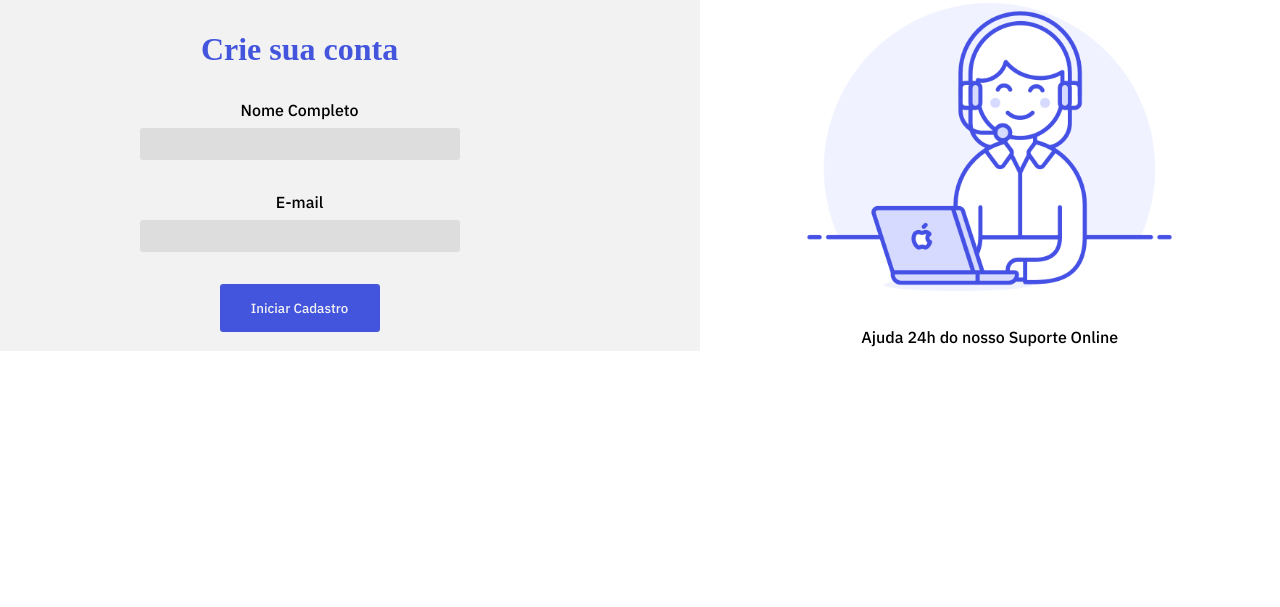
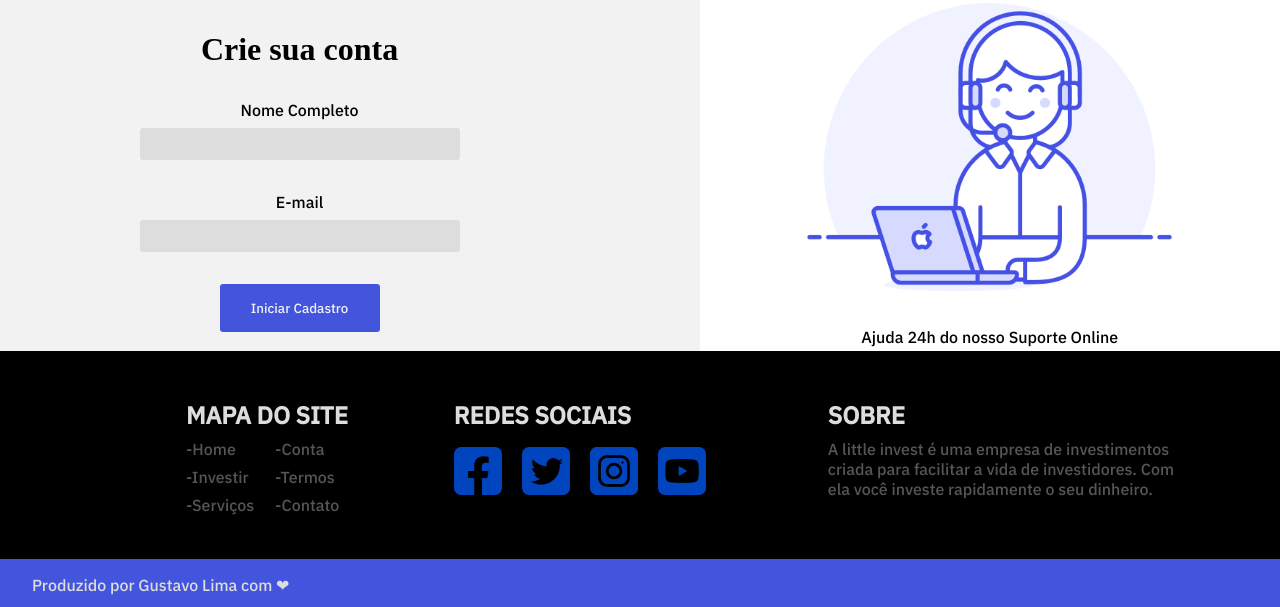
Before and after one commit to risingus/Little-Invest, a website: page src/views/index.html in a window 1280 px wide. Shown: the part 2188-2795 px from the top of the page. Before the commit the page ends 2539 px from the top, so only its background shows below. Drawn offline with nearby package versions, Linux system fonts and the light colour scheme; files that its build step writes are made by us from their sources; files whose address does not match are found by name.

Commit message:
1. Adicionado footer e subfooter. 2.Adicionado cursor ao hover button. 3.Mudado cor da porcetagem do lucro e dos bancos. 4. Adicionada linha separadora nos blocos dos proffits. 5.Mudado cor do h1 do criar conta para preto.

```diff
--- a/public/styles/styleMain.less
+++ b/public/styles/styleMain.less
@@ -3,8 +3,11 @@
 @background-secondary-color: #F2F2F2;
 @text-primary-color: #000000;
 @text-secondary-color: #565656;
+@footer-text-color: #DDDDDD;
 @input-color: #DDDDDD;
 @button-text-color: #f2f2f2;
+@footer-color: #000000;
+@line-color: #9B9999;
 
 
 *{
@@ -22,6 +25,7 @@ button{
     border: none;
     color: @button-text-color;
     border-radius: .2rem;
+    cursor: pointer;
 }
 
 a{
@@ -104,17 +108,36 @@ header{
     height: 15rem;
 }
 
+
+
 .proffits {
     background: @background-primary-color;
-    height: 10rem;
+    height: 11rem;
     width: 15rem;
     border-radius: .4rem;
     border: 1px @primary-color;
 
 }
 
+
 .proffits p{
     margin-top: .7rem;
+    margin-left: 1rem;
+}
+
+.proffits .text-proffits{
+    color: @primary-color;
+}
+
+.proffits .text-bank {
+    color: @text-secondary-color;
+}
+
+.banks .proffits .line{
+    border: 0;
+    border-top: 2px solid @line-color;
+    width: 3rem;
+    margin-top: .5rem;
     margin-left: 1rem;
 }
 
@@ -167,7 +190,7 @@ header{
 .create-account h2{
     margin-top: 2rem;
     text-align: center;
-    color: @primary-color;
+    color: @text-primary-color;
     margin-bottom: 2rem;
     font-size: 2rem;
 }
@@ -209,3 +232,52 @@ header{
     text-align: center;
     margin-top: 2rem;
 }
+
+footer {
+    background: @footer-color;
+    display: flex;
+    align-items: top;
+    justify-content: space-evenly;
+    height: 13rem;
+}
+
+footer h1{
+    color: @footer-text-color ;
+    font-size: 1.5rem;
+    margin-top: 3rem;
+}
+
+.map{
+    margin-left: 5rem;
+}
+
+.map .grid {
+    display: grid;
+    grid-template-columns: 1fr 1fr;
+    column-gap: 1rem;
+}
+
+.social a img{
+    height: 3rem;
+    margin-right: 1rem;
+    margin-top: 1rem;
+}
+
+footer p, a {
+    color: @text-secondary-color;
+    margin-top: 0.5rem;
+
+}
+
+
+.footer{
+    background: @primary-color;
+    height: 3rem;
+
+}
+
+.footer p{
+    color: @footer-text-color;
+    padding-top: 1rem;
+    margin-left: 2rem;
+}
--- a/src/views/index.html
+++ b/src/views/index.html
@@ -33,26 +33,30 @@
     <div class="banks">
         <section class="proffits">
             <p>LCI 2018/12</p>
-            <p>110% CDB</p>
-            <p>Banco Certo</p>
+            <p class="text-proffits">110% CDB</p>
+            <hr class="line">
+            <p class="text-bank">Banco Certo</p>
             <button>Adicionar <img src="rsc/img/add button.png" alt="Add button"></button>
         </section>
         <section class="proffits">
             <p>LCI 2020/01</p>
-            <p>115% CDB</p>
-            <p>Santrafe</p>
+            <p class="text-proffits">115% CDB</p>
+            <hr class="line">
+            <p class="text-bank">Santrafe</p>
             <button>Adicionar <img src="rsc/img/add button.png" alt="Add button"></button>
         </section>
         <section class="proffits">
             <p>LCA 2022/06</p>
-            <p>117% CDB</p>
-            <p>Banco Inova</p>
+            <p class="text-proffits">117% CDB</p>
+            <hr class="line">
+            <p class="text-bank">Banco Inova</p>
             <button>Adicionar <img src="rsc/img/add button.png" alt="Add button"></button>
         </section>
         <section class="proffits">
             <p>LCI 2018/07</p>
-            <p>122% CDB</p>
-            <p>Cofre Agora</p>
+            <p class="text-proffits">122% CDB</p>
+            <hr class="line">
+            <p class="text-bank">Cofre Agora</p>
             <button>Adicionar <img src="rsc/img/add button.png" alt="Add button"></button>
         </section>
     </div>
@@ -95,5 +99,39 @@
 
     </div>
 
+    <footer>
+
+        <div class="map">
+                <h1>MAPA DO SITE</h1>
+                <div class="grid">
+                    <a href="">-Home</a>
+                    <a href="">-Conta</a>
+                    <a href="">-Investir</a>
+                    <a href="">-Termos</a>
+                    <a href="">-Serviços</a>
+                    <a href="">-Contato</a>
+                </div>
+
+        </div>
+
+        <div class="social">
+            <h1>REDES SOCIAIS</h1>
+            <a href="https://www.facebook.com/gustavo.lima.961556/" target=_blank> <img src="rsc/img/facebook.png" alt="Facebook"></a>
+            <a href="https://twitter.com/login?lang=pt" target=_blank> <img src="rsc/img/twitter.png" alt="Twitter"></a>
+            <a href="https://www.instagram.com/risin.gus/" target=_blank> <img src="rsc/img/instagram.png" alt="Instagram"></a>
+            <a href="https://www.youtube.com/" target=_blank> <img src="rsc/img/youtube.png" alt="Youtube"></a>
+        </div>
+
+        <div class="about">
+            <h1>SOBRE</h1>
+            <p>A little invest é uma empresa de investimentos<br> criada
+            para facilitar a vida de investidores. Com<br> ela você investe
+            rapidamente o seu dinheiro.</p>
+        </div>
+    </footer>
+    <div class="footer">
+         <p>Produzido por Gustavo Lima com ❤</p>
+    </div>
+
 </body>
 </html>
```
Also changed, not shown: public/rsc/img/facebook.png (added), public/rsc/img/instagram.png (added), public/rsc/img/twitter.png (added), public/rsc/img/youtube.png (added), public/styles/styleMain.css.
